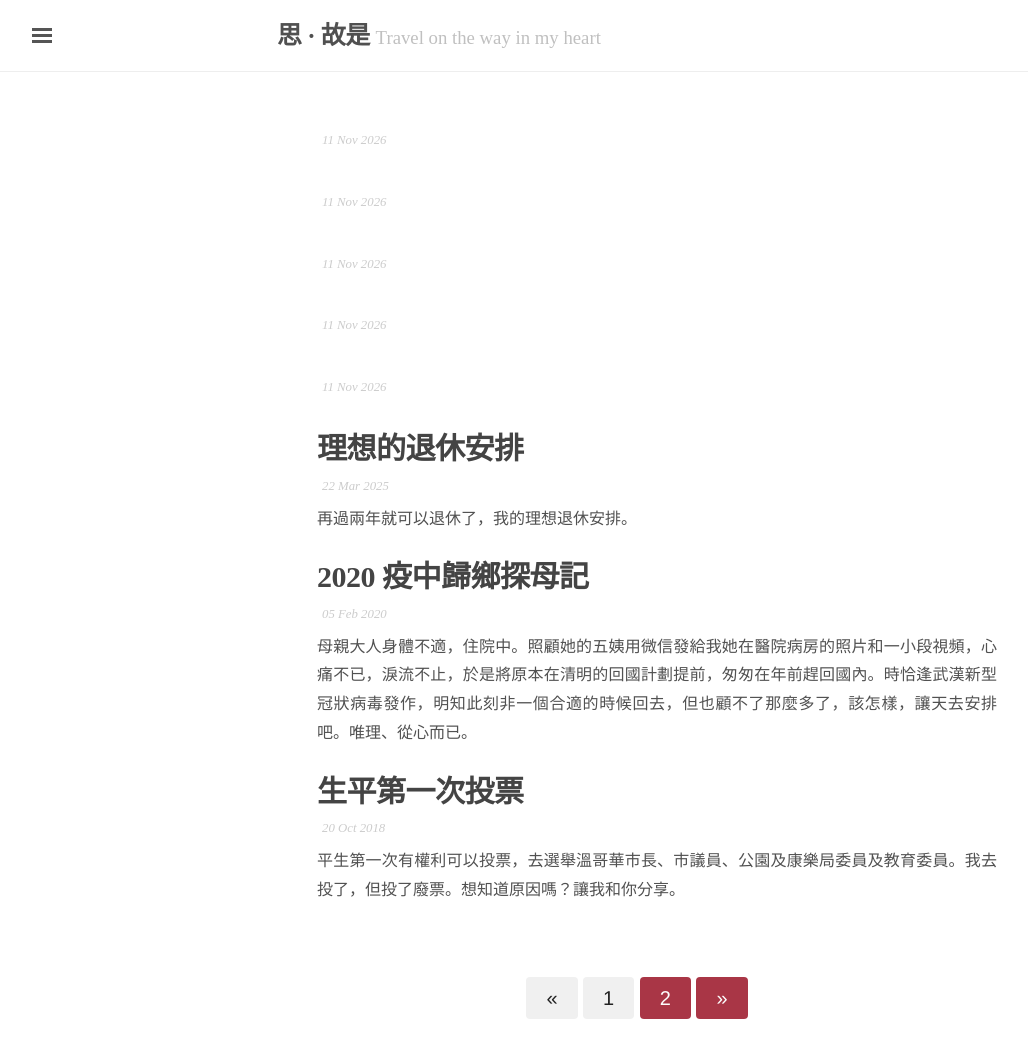
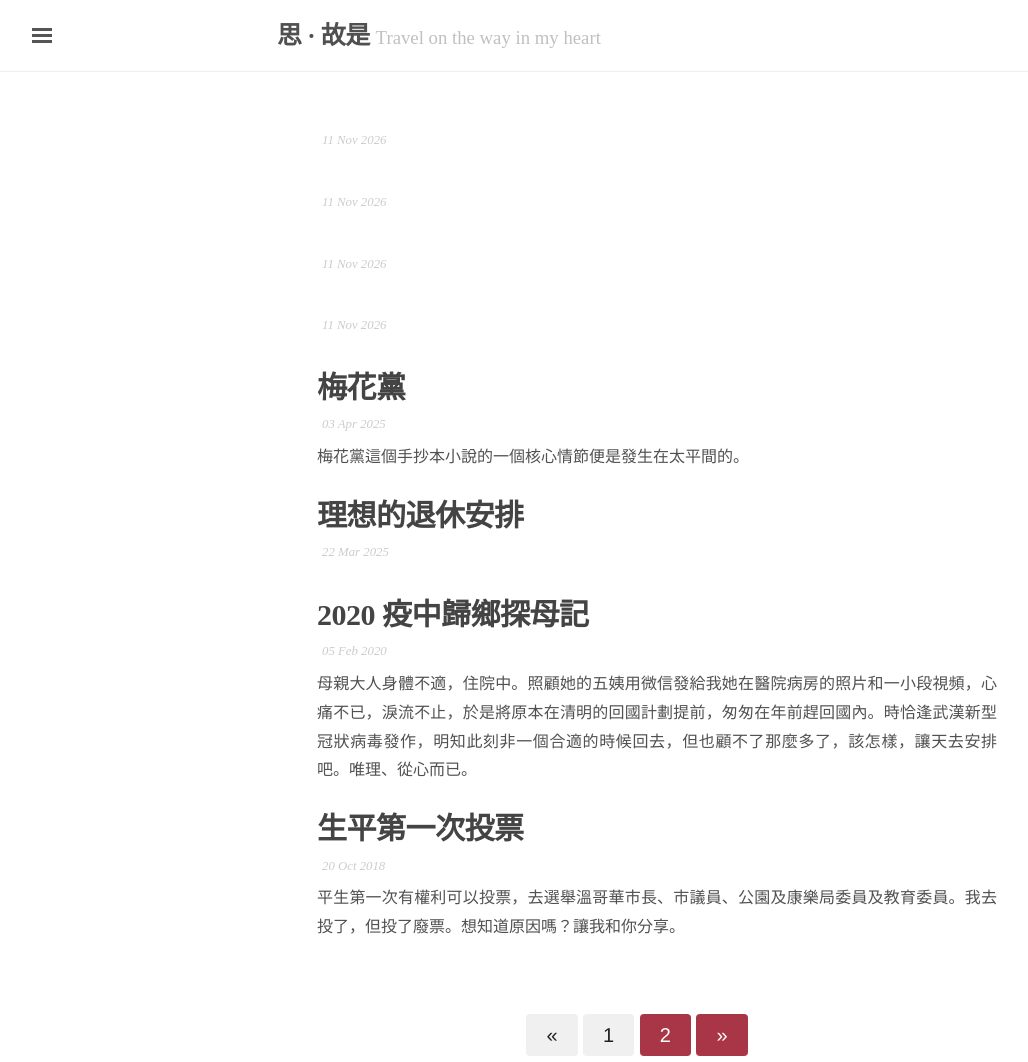
Before and after one commit to Je-pense/je-pense.github.io, a Jekyll site: the page built from index.html, in a window 1280 px wide, cut to the strip 0-1062 px from the top of the page. Shown: the whole strip, without its empty margins (3-1031 px from the left). Built offline with Jekyll 4.4.1, drawn with Linux system fonts in a browser that asks for light colours; nearby versions of some CDN libraries; the list of posts is cut into pages by our own code.

Commit message:
description

```diff
--- a/_posts/2025-03-22-理想的退休安排.md
+++ b/_posts/2025-03-22-理想的退休安排.md
@@ -1,7 +1,6 @@
 ---
 layout: post
 title: 理想的退休安排
-description: 再過兩年就可以退休了，我的理想退休安排。
 keywords:
   - 60 退休
   - 回國養老
```
Also changed, not shown: _posts/2025-04-03-梅花黨.md (+2 -2 lines).
